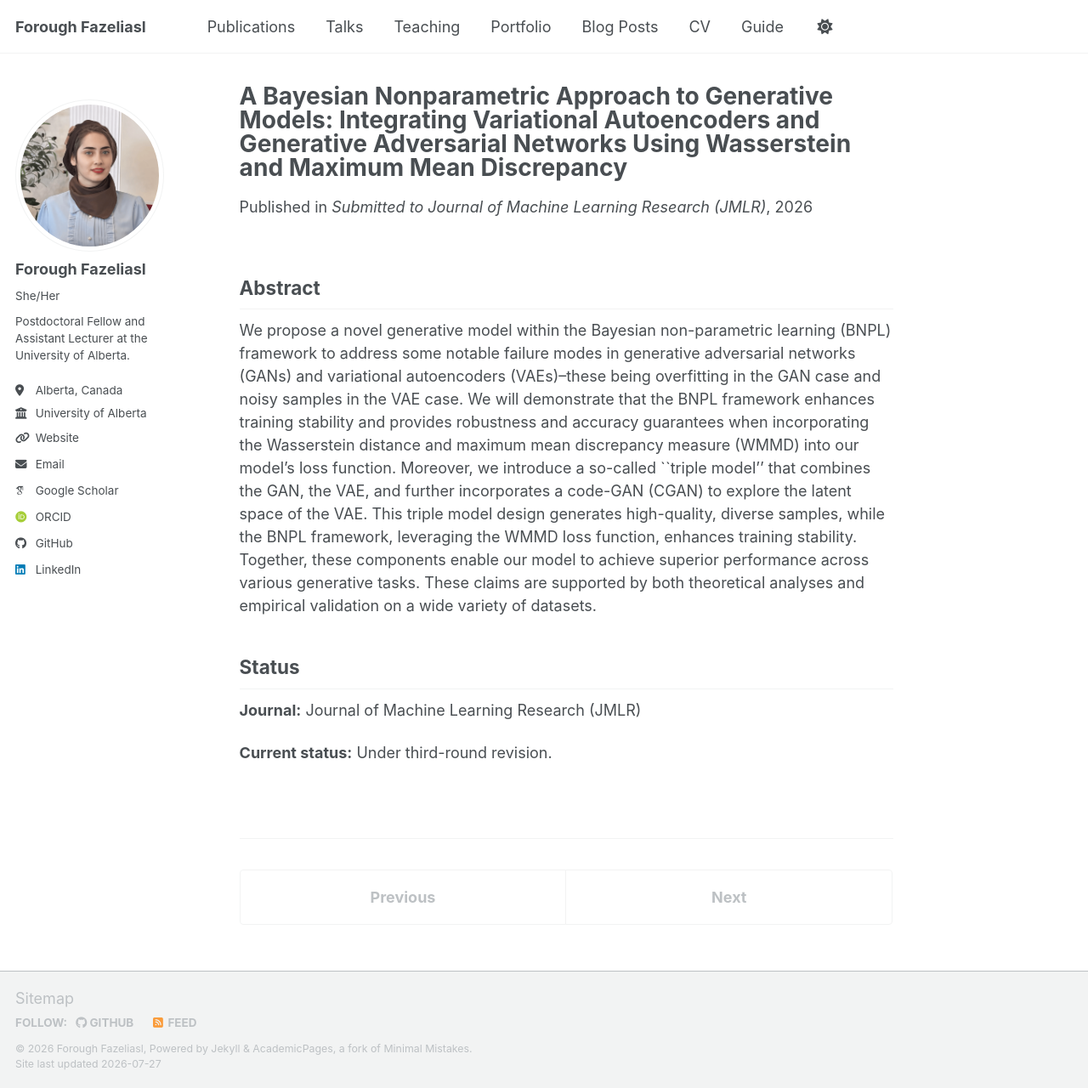
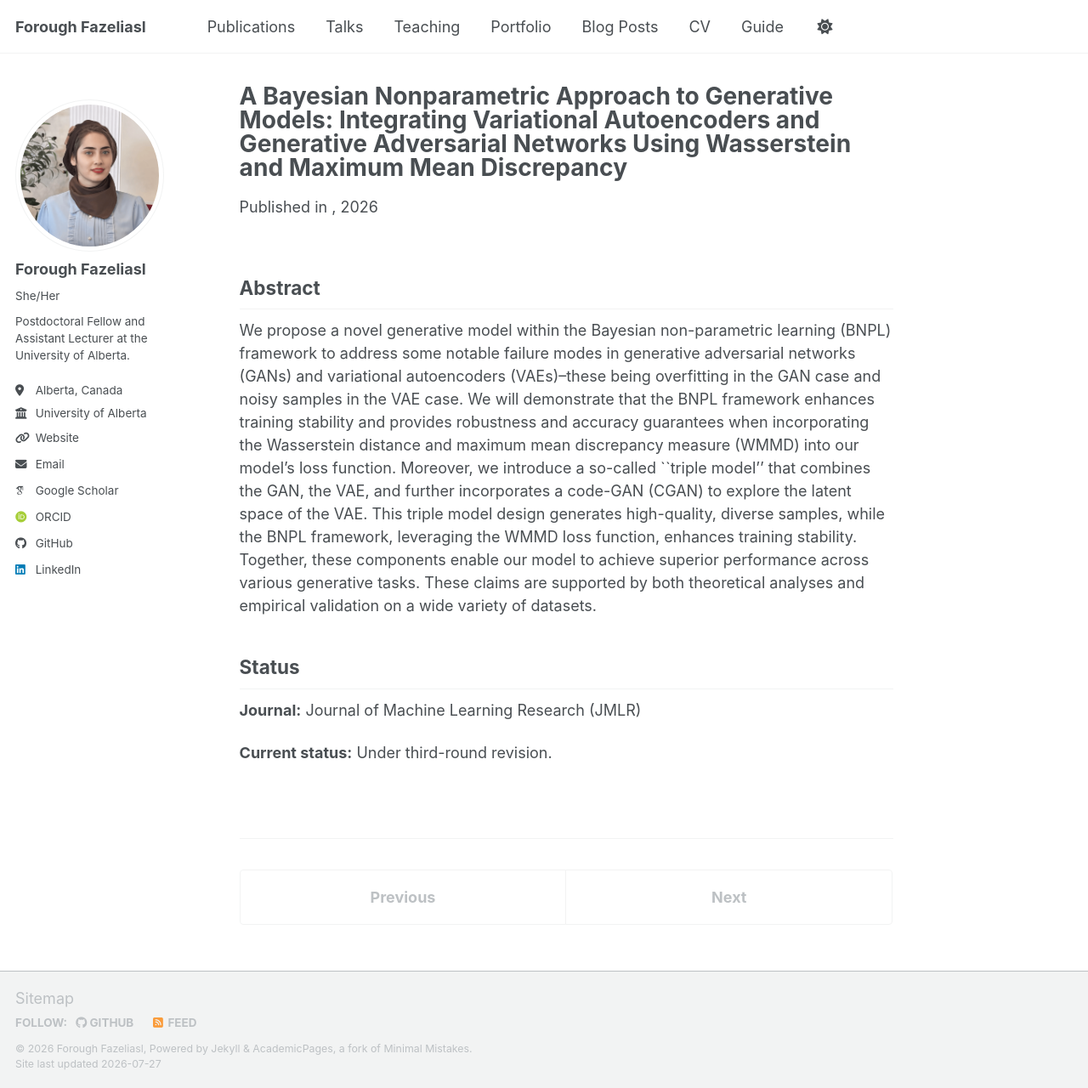
Before and after one commit to ForoughFazeliasl/ForoughFazeliasl.github.io, a Jekyll site: the page built from _publications/2026-01-01-bayesian-nonparametric-generative-models.md, in a window 1280 px wide and 1280 px high. Shown: the whole window at 85% size. Built offline with Jekyll 4.4.1, drawn with Linux system fonts in a browser that asks for light colours; some web fonts are replaced; a script bundle is joined from its source files by our own code; library files that are not in the unit come from our copies.

Commit message:
Update 2026-01-01-bayesian-nonparametric-generative-models.md

```diff
--- a/_publications/2026-01-01-bayesian-nonparametric-generative-models.md
+++ b/_publications/2026-01-01-bayesian-nonparametric-generative-models.md
@@ -5,7 +5,7 @@ category: manuscripts
 permalink: /publication/2026-bnp-generative-models
 excerpt: "We propose a Bayesian nonparametric framework that integrates variational autoencoders and generative adversarial networks using Wasserstein distance and maximum mean discrepancy."
 date: 2026-01-01
-venue: "Submitted to Journal of Machine Learning Research (JMLR)"
+venue: ""
 paperurl: "https://export.arxiv.org/pdf/2308.14048"
 ---
 
```
